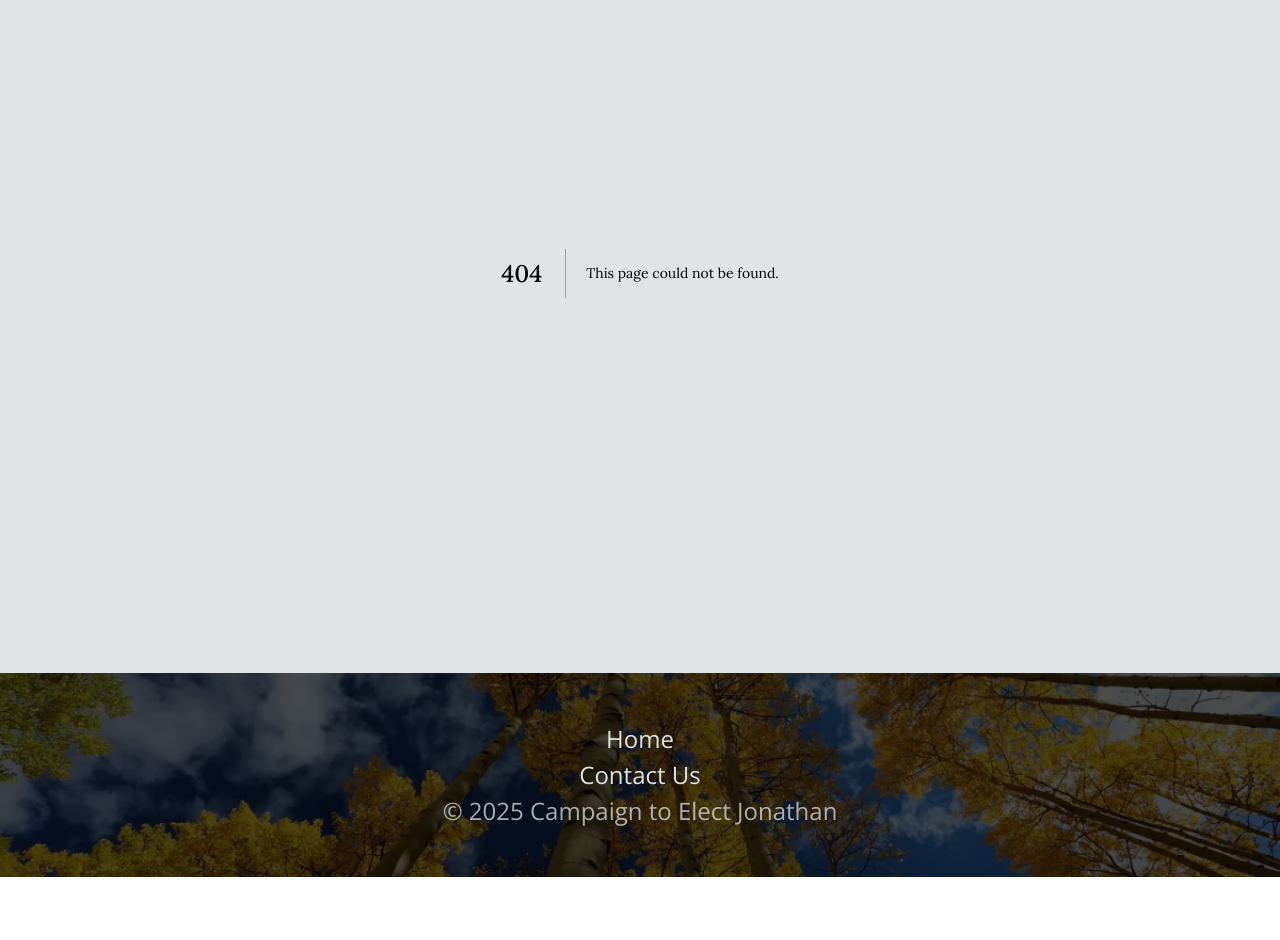
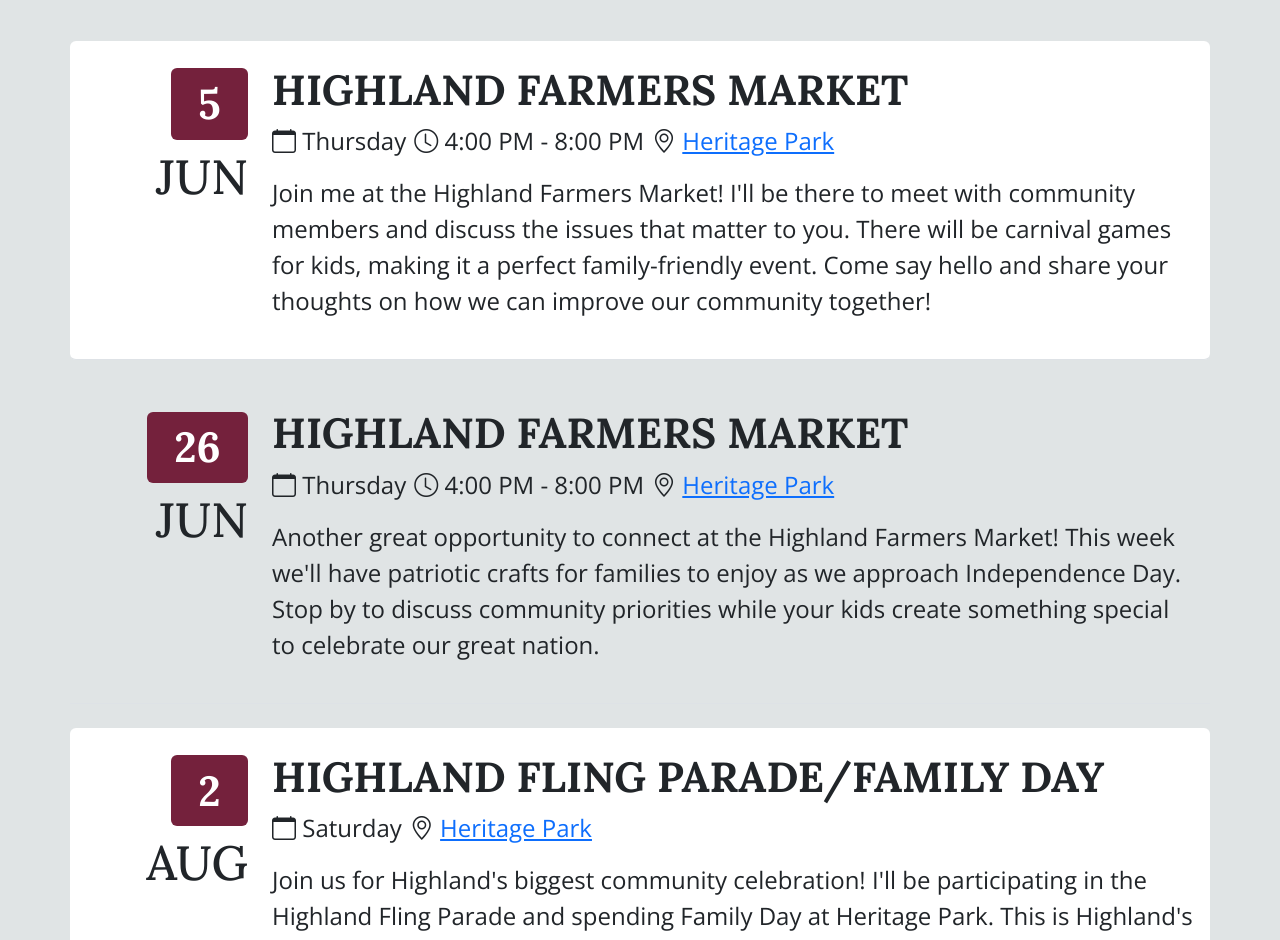
Before and after one commit to jbejar/voteforjonathan, a Next.js app: page /events in a window 1280 px wide. Before the commit this address had no page. Shown: the part 220-1160 px from the top of the page. Before the commit the page ends 1097 px from the top, so only its background shows below. Built offline with nearby package versions, Linux system fonts and the light colour scheme.

Commit message:
Events page

```diff
--- /dev/null
+++ b/src/app/events/page.tsx
@@ -0,0 +1,96 @@
+'use client'
+import Container from 'react-bootstrap/Container'
+import Row from 'react-bootstrap/Row'
+import Col from 'react-bootstrap/Col'
+
+export default function EventCalendarPage() {
+  return (
+    <Container className="py-5">
+      <h1 className="text-center mb-5">Upcoming Events</h1>
+
+      {/* Event 1 */}
+      <Row className="border-bottom py-4 mb-4 bg-white rounded">
+        <Col xs={2} className="text-end">
+          <h1 className="display-4">
+            <span className="badge bg-secondary">5</span>
+          </h1>
+          <h2>JUN</h2>
+        </Col>
+        <Col xs={10}>
+          <h3 className="text-uppercase fw-bold">Highland Farmers Market</h3>
+          <ul className="list-inline">
+            <li className="list-inline-item">
+              <i className="bi bi-calendar" aria-hidden="true"></i> Thursday
+            </li>
+            <li className="list-inline-item">
+              <i className="bi bi-clock" aria-hidden="true"></i> 4:00 PM - 8:00 PM
+            </li>
+            <li className="list-inline-item">
+              <i className="bi bi-geo-alt" aria-hidden="true"></i>
+                 &nbsp;<a href="https://maps.app.goo.gl/a52uyST37agxgmgW6" target="_blank" rel="noopener noreferrer">Heritage Park
+                </a>
+            </li>
+          </ul>
+          <p>
+            Join me at the Highland Farmers Market! I&apos;ll be there to meet with community members and discuss the issues that matter to you. There will be carnival games for kids, making it a perfect family-friendly event. Come say hello and share your thoughts on how we can improve our community together!
+          </p>
+        </Col>
+      </Row>
+
+      {/* Event 2 */}
+      <Row className="border-bottom py-4 mb-4">
+        <Col xs={2} className="text-end">
+          <h1 className="display-4">
+            <span className="badge bg-secondary">26</span>
+          </h1>
+          <h2>JUN</h2>
+        </Col>
+        <Col xs={10}>
+          <h3 className="text-uppercase fw-bold">Highland Farmers Market</h3>
+          <ul className="list-inline">
+            <li className="list-inline-item">
+              <i className="bi bi-calendar" aria-hidden="true"></i> Thursday
+            </li>
+            <li className="list-inline-item">
+              <i className="bi bi-clock" aria-hidden="true"></i> 4:00 PM - 8:00 PM
+            </li>
+            <li className="list-inline-item">
+                <i className="bi bi-geo-alt" aria-hidden="true"></i>
+                 &nbsp;<a href="https://maps.app.goo.gl/a52uyST37agxgmgW6" target="_blank" rel="noopener noreferrer">Heritage Park
+                </a>
+            </li>
+          </ul>
+          <p>
+            Another great opportunity to connect at the Highland Farmers Market! This week we&apos;ll have patriotic crafts for families to enjoy as we approach Independence Day. Stop by to discuss community priorities while your kids create something special to celebrate our great nation.
+          </p>
+        </Col>
+      </Row>
+
+      {/* Event 3 */}
+      <Row className="border-bottom py-4 mb-4 bg-white rounded">
+        <Col xs={2} className="text-end">
+          <h1 className="display-4">
+            <span className="badge bg-secondary">2</span>
+          </h1>
+          <h2>AUG</h2>
+        </Col>
+        <Col xs={10}>
+          <h3 className="text-uppercase fw-bold">Highland Fling Parade/Family Day</h3>
+          <ul className="list-inline">
+            <li className="list-inline-item">
+              <i className="bi bi-calendar" aria-hidden="true"></i> Saturday
+            </li>
+            <li className="list-inline-item">
+              <i className="bi bi-geo-alt" aria-hidden="true"></i>
+                 &nbsp;<a href="https://maps.app.goo.gl/a52uyST37agxgmgW6" target="_blank" rel="noopener noreferrer">Heritage Park
+                </a>
+            </li>
+          </ul>
+          <p>
+            Join us for Highland&apos;s biggest community celebration! I&apos;ll be participating in the Highland Fling Parade and spending Family Day at Heritage Park. This is Highland&apos;s signature event celebrating our community spirit - come enjoy the festivities and let&apos;s talk about building an even stronger future for our city.
+          </p>
+        </Col>
+      </Row>
+    </Container>
+  )
+}
--- a/src/app/page.tsx
+++ b/src/app/page.tsx
@@ -195,7 +195,7 @@ className="img-fluid"
                         target="_blank"
                         rel="noopener noreferrer"
                         className="mb-3"
-                    >
+                >
                         Volunteer
                     </Button>
                 </div>
--- a/src/components/AppNavbar.tsx
+++ b/src/components/AppNavbar.tsx
@@ -12,6 +12,7 @@ const AppNavbar: React.FC = () => {
         <Navbar.Collapse id="basic-navbar-nav">
           <Nav className="ms-auto">
             <Nav.Link href="/">Home</Nav.Link>
+            <Nav.Link href="/events">Events</Nav.Link>
             <Nav.Link
               href="https://docs.google.com/forms/d/e/1FAIpQLScLZHkqp8857N5KkSeSMbBIhP3QXi3dEvbR7OBD-Gb3i3bRXg/viewform?usp=header"
               target="_blank"
--- a/src/components/Footer.tsx
+++ b/src/components/Footer.tsx
@@ -11,10 +11,13 @@ const Footer: React.FC = () => {
       <Container data-bs-theme="dark">
         <div className="text-center text-muted">
           {pathname !== '/' && (
-            <Nav.Link href="/" className="text-light">Home</Nav.Link>
+            <Nav.Link href="/" className="text-light my-2">Home</Nav.Link>
+          )}
+          {pathname !== '/events' && (
+            <Nav.Link href="/events" className="text-light my-2">Events</Nav.Link>
           )}
           {pathname !== '/contact' && (
-            <Nav.Link href="/contact" className="text-light">Contact Us</Nav.Link>
+            <Nav.Link href="/contact" className="text-light my-2">Contact Us</Nav.Link>
           )}
           <p className="mb-0">&copy; {new Date().getFullYear()} Campaign to Elect Jonathan</p>
         </div>
```
